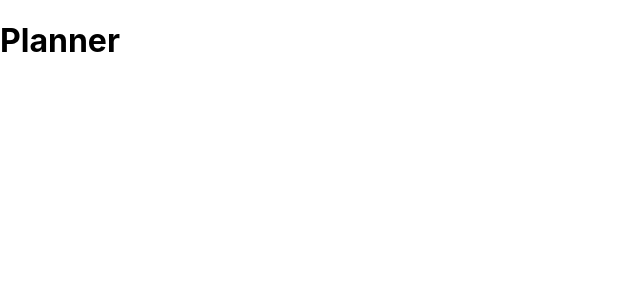
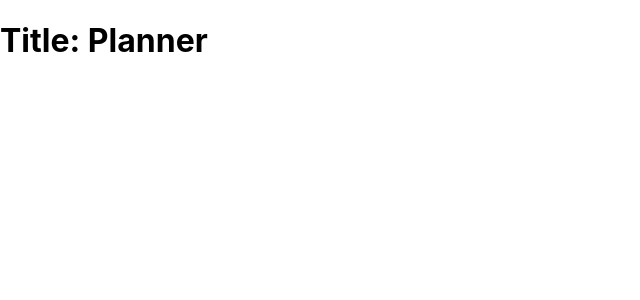
Before and after one commit to nepoz/planner, a React (Create React App) app: page / in a window 1280 px wide. Shown: the top 300 px of the page, without its empty margins (0-640 px from the left). Built offline with nearby package versions, Linux system fonts and the light colour scheme.

Commit message:
Change values of title and not_title to show React DOM only updates NECESSARY elements

```diff
--- a/src/index.js
+++ b/src/index.js
@@ -5,8 +5,8 @@ import App from './App';
 import reportWebVitals from './reportWebVitals';
 
 const root = ReactDOM.createRoot(document.getElementById('root'));
-const title = <h1>Planner</h1>
-const not_title = <h3>WRONG HEADING WRONG HEADING</h3>
+const title = "Planner"
+const not_title = "WRONG HEADING WRONG HEADING"
 
 root.render(title)
 
@@ -14,7 +14,7 @@ root.render(title)
 // Swap between title we want and title we DON'T want based on value of flag
 let flag = true
 const swap = () => {
-  const element = flag ? title : not_title
+  const element = <h1> Title: {flag ? title : not_title} </h1>
   flag = !flag
   root.render(element)
 }
```
